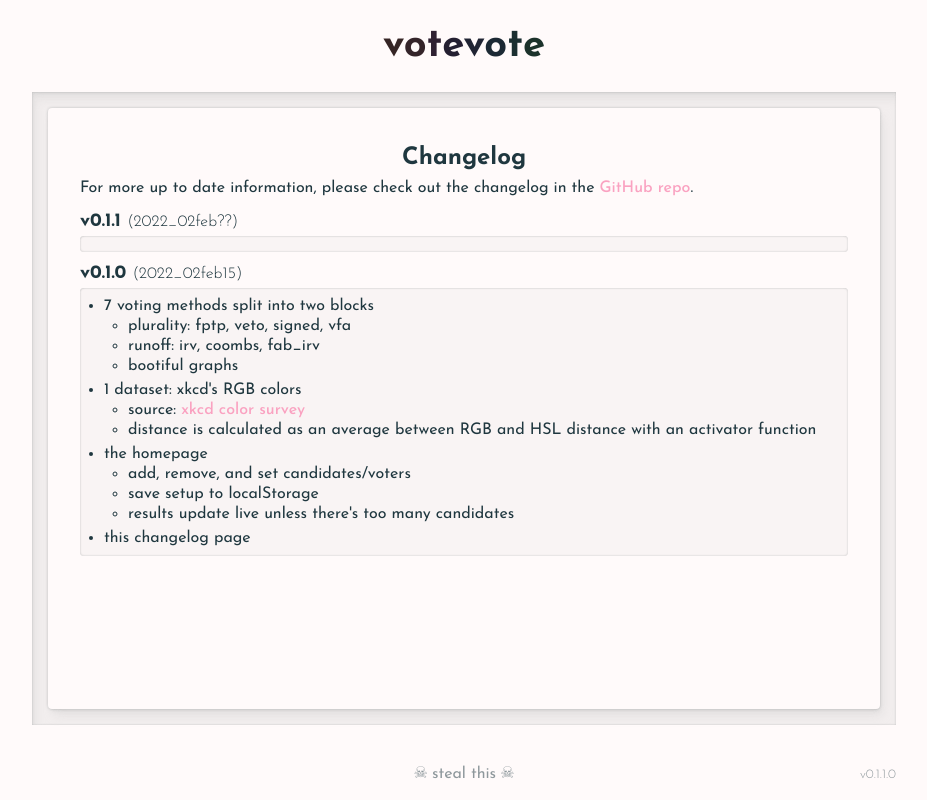
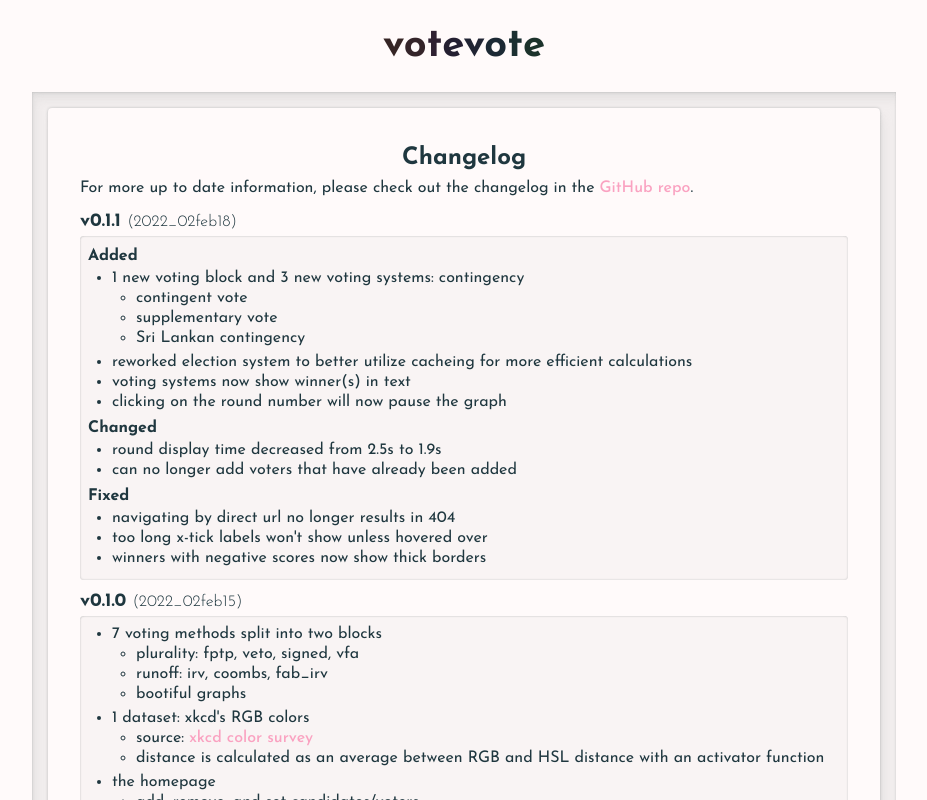
Before and after one commit to tif-calin/votevote, a React (Create React App) app: page /changelog in a window 1280 px wide. Shown: the whole page, without its empty margins (176-1103 px from the left). Built offline with nearby package versions, Linux system fonts and the light colour scheme.

Commit message:
update changelog to release for v0.1.1.0

```diff
--- a/src/views/changelog/ChangelogPage.tsx
+++ b/src/views/changelog/ChangelogPage.tsx
@@ -25,7 +25,7 @@ const Container = styled.div`
     width: 100%;
 
     & > .release {
-      padding: 0.5rem calc(1.5 * var(--padding));
+      padding: 0.5rem;
       backdrop-filter: invert(0.025);
       border-radius: 0.25rem;
       box-shadow: var(--shadow-inset-low), inset 0 0 2px hsl(var(--shadow-color));
@@ -81,13 +81,36 @@ const ChangelogPage: React.FC<Props> = () => {
           For more up to date information, please check out the changelog in the <A href="https://github.com/tif-calin/votevote/blob/main/CHANGELOG.md">GitHub repo</A>.
         </p>
 
-        <h3>v0.1.1 <span>2022_02feb??</span></h3>
-        <ul className="release">
-
+        <h3>v0.1.1 <span>2022_02feb18</span></h3>
+        <div className="release">
+          <h4>Added</h4>
+          <ul>
+            <li>1 new voting block and 3 new voting systems: contingency</li>
+            <ul>
+              <li>contingent vote</li>
+              <li>supplementary vote</li>
+              <li>Sri Lankan contingency</li>
             </ul>
+            <li>reworked election system to better utilize cacheing for more efficient calculations</li>
+            <li>voting systems now show winner(s) in text</li>
+            <li>clicking on the round number will now pause the graph</li>
+          </ul>
+          <h4>Changed</h4>
+          <ul>
+            <li>round display time decreased from 2.5s to 1.9s</li>
+            <li>can no longer add voters that have already been added</li>
+          </ul>
+          <h4>Fixed</h4>
+          <ul>
+            <li>navigating by direct url no longer results in 404</li>
+            <li>too long x-tick labels won't show unless hovered over</li>
+            <li>winners with negative scores now show thick borders</li>
+          </ul>
+        </div>
 
         <h3>v0.1.0 <span>2022_02feb15</span></h3>
-        <ul className="release">
+        <div className="release">
+          <ul>
             <li>
               <span>7 voting methods split into two blocks</span>
               <ul>
@@ -115,6 +138,7 @@ const ChangelogPage: React.FC<Props> = () => {
               this changelog page
             </li>
           </ul>
+        </div>
 
 
       </section>
```
Also changed, not shown: 2 other files (tests, documents, lock files or other folders). Lines whose indentation alone changed are shown as unchanged.
